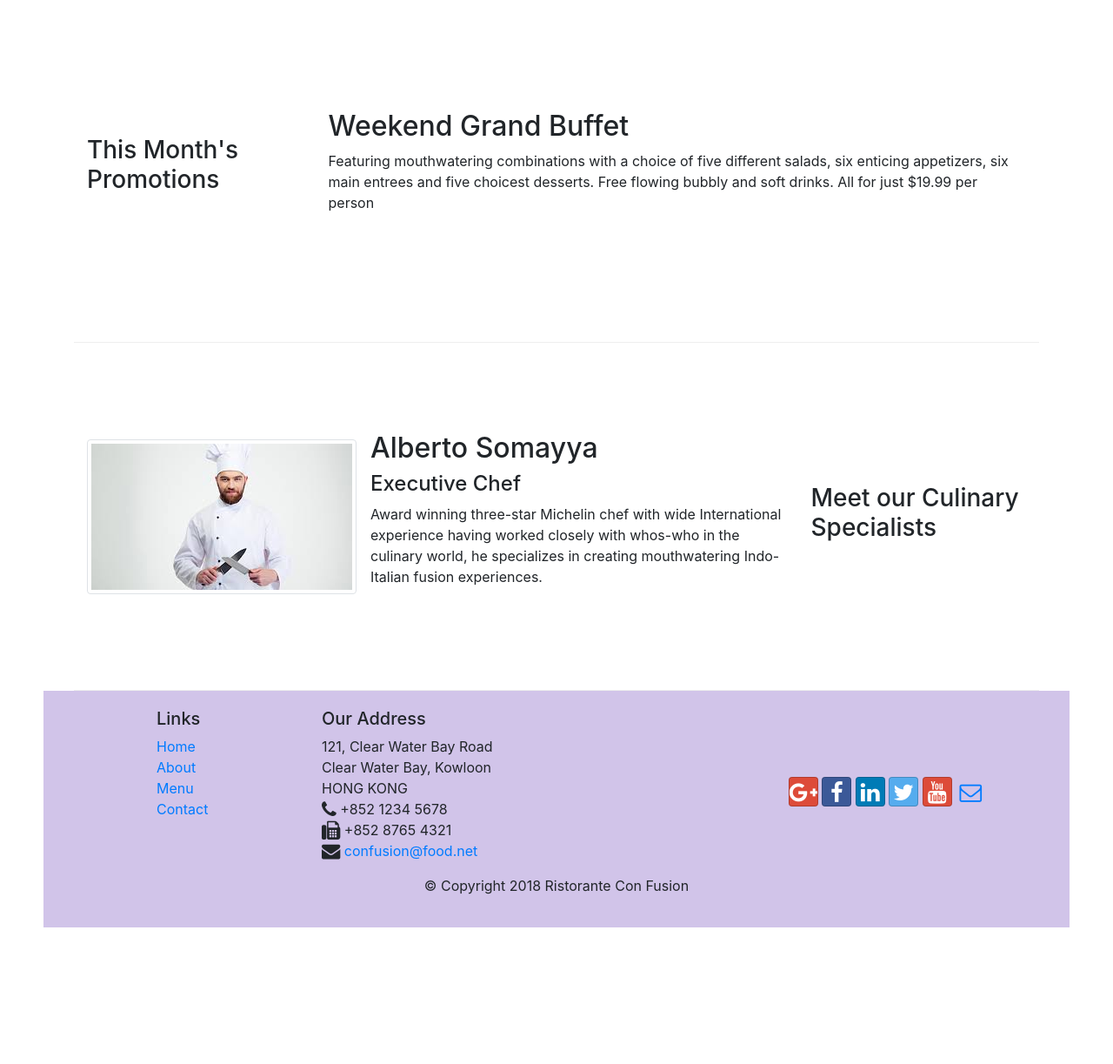
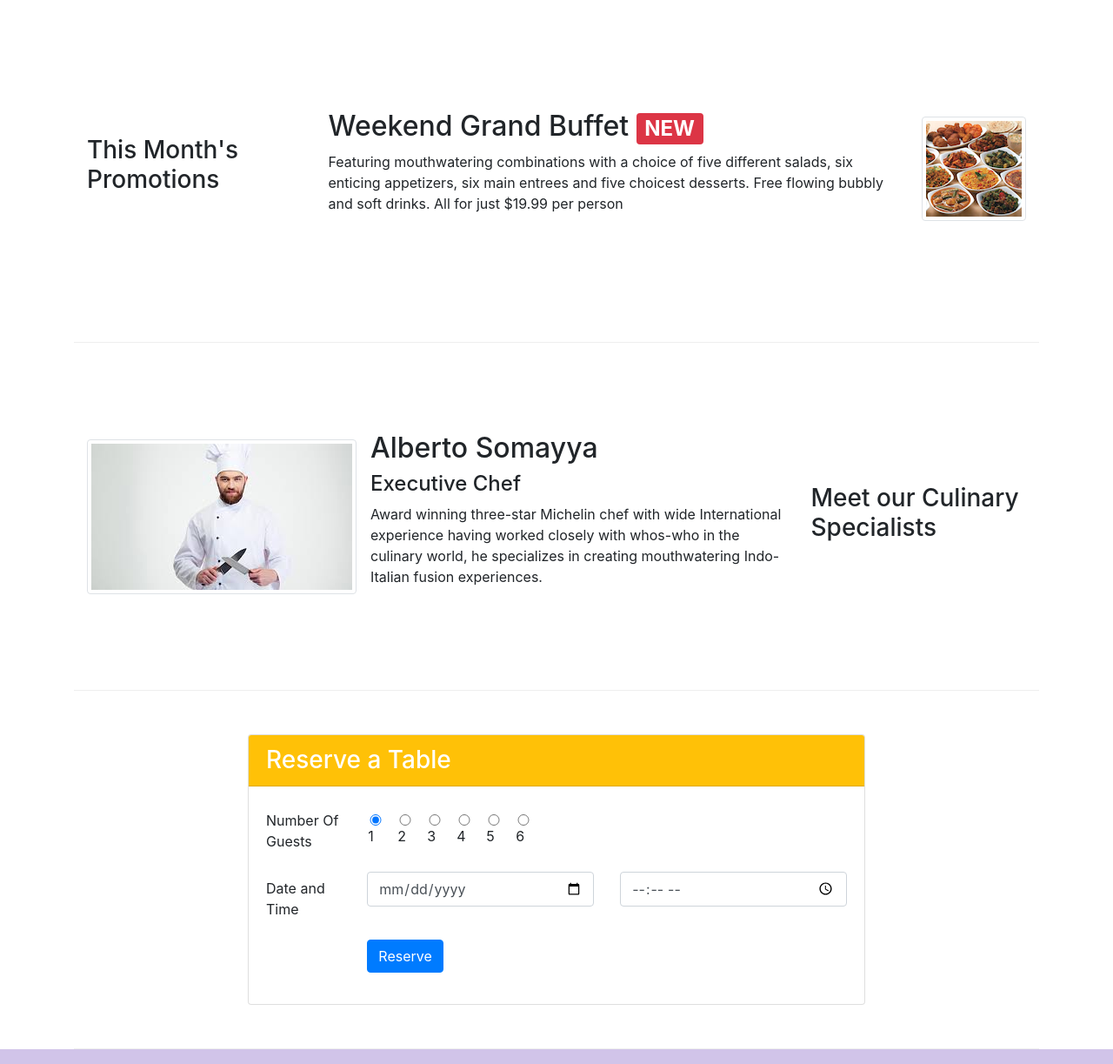
Before and after one commit to ManishAgrawal99/Front-End-Web-UI, a website: page index.html in a window 1280 px wide. Shown: the part 740-1963 px from the top of the page at 87% size. Before the commit the page ends 1856 px from the top, so only its background shows below. Drawn offline with nearby package versions, Linux system fonts and the light colour scheme.

Commit message:
Reservation Card Added

```diff
--- a/css/styles.css
+++ b/css/styles.css
@@ -36,5 +36,8 @@ body{
 
 .navbar-dark{
     background-color: #512DA8;
+}
 
+.no-padding{
+    padding: 50px 0px 0px 0px;
 }
--- a/index.html
+++ b/index.html
@@ -15,7 +15,7 @@
     <title>Ristorante Con Fusion</title>
 </head>
 
-<body>
+<body class="no-padding">
     <nav class="navbar navbar-dark navbar-expand-sm fixed-top">
         <div class="container">
             <button class="navbar-toggler" type="button" data-toggle="collapse" data-target="#Navbar">
@@ -45,6 +45,9 @@
                 <div class="col-12 col-sm align-self-center">
                     <img src="img/logo.png" class="img-fluid">
                 </div>
+                <div class="col-12 col-sm-3 align-self-center">
+                    <a role="button" class="btn btn-warning px-5 py-2 mt-3" href="#reservation-card">Reserve Table</a>
+                </div>
             </div>
         </div>
     </header>
@@ -62,7 +65,7 @@
                             <span class="badge badge-danger">HOT</span>
                             <span class="badge badge-pill badge-secondary">$4.99</span>
                         </h2>
-                        <p>A unique combination of Indian Uthappam (pancake) and Italian pizza,
+                        <p class="d-none d-sm-block">A unique combination of Indian Uthappam (pancake) and Italian pizza,
                             topped with Cerignola olives, ripe vine cherry tomatoes,
                             Vidalia onion, Guntur chillies and Buffalo Paneer.
                         </p>
@@ -72,15 +75,28 @@
         </div>
 
 
+
         <div class="row row-content align-items-center">
-            <div class="col-12 col-sm-4 col-md-3">
-                <h3>This Month's Promotions</h3>
+                <div class="col-12 col-sm-4 col-md-3">
+                        <h3>This Month's Promotions</h3>
+                </div>
+                <div class="col col-sm order-sm-last col-md">
+                    <div class="media">
+                        <div class="media-body">
+                                <h2>
+                                    Weekend Grand Buffet
+                                    <span class="badge badge-danger">NEW</span>
+                                </h2>
+                                <p class="d-none d-sm-block">
+                                    Featuring mouthwatering combinations with a choice of five different salads, six enticing appetizers,
+                                     six main entrees and five choicest desserts. Free flowing bubbly and soft drinks.
+                                      All for just $19.99 per person
+                                </p>
+                        </div>
+                        <img class="d-flex ml-3 img-thumbnail align-self-center" src="img/buffet.png" alt="uthappizza">
+                    </div>
+                </div>
             </div>
-            <div class="col-12 col-sm">
-                <h2>Weekend Grand Buffet</h2>
-                <p>Featuring mouthwatering combinations with a choice of five different salads, six enticing appetizers, six main entrees and five choicest desserts. Free flowing bubbly and soft drinks. All for just $19.99 per person </p>
-            </div>
-        </div>
 
         <div class="row row-content align-items-center">
             <div class="col-12 col-sm-4 order-sm-last col-md-3">
@@ -92,7 +108,7 @@
                     <div class="media-body">
                         <h2 class="mt-0">Alberto Somayya</h2>
                         <h4>Executive Chef</h4>
-                        <p>Award winning three-star Michelin chef with wide International experience having
+                        <p class="d-none d-sm-block">Award winning three-star Michelin chef with wide International experience having
                             worked closely with whos-who in the culinary world, he specializes in creating
                             mouthwatering Indo-Italian fusion experiences.
                         </p>
@@ -100,6 +116,69 @@
                 </div>
             </div>
         </div>
+        <div id="reservation-card" class="row row-content align-items-center">
+            <div class="col col-sm-8 offset-md-2">
+                <div class="card">
+                    <h3 class="card-header bg-warning text-white">
+                        Reserve a Table
+                    </h3>
+                    <div class="card-body">
+                        <form>
+                            <div class="form-group row">
+                                <label for="telnum" class="col-12 col-md-2 col-form-label">Number Of Guests</label>
+                                <div class="form-check-inline ml-3 mr-3">
+                                    <label class="form-check-label" for="guest1">
+                                      <input type="radio" class="form-check-input form-control" id="guest1" name="optradio" value="option1" checked>1
+                                    </label>
+                                </div>
+                                <div class="form-check-inline mr-3">
+                                    <label class="form-check-label" for="guest2">
+                                      <input type="radio" class="form-check-input form-control" id="guest2" name="optradio" value="option2">2
+                                    </label>
+                                </div>
+                                <div class="form-check-inline mr-3">
+                                    <label class="form-check-label" for="guest3">
+                                      <input type="radio" class="form-check-input form-control" id="guest3" name="optradio" value="option3">3
+                                    </label>
+                                </div>
+                                <div class="form-check-inline mr-3">
+                                    <label class="form-check-label" for="guest4">
+                                      <input type="radio" class="form-check-input form-control" id="guest4" name="optradio" value="option4">4
+                                    </label>
+                                </div>
+                                <div class="form-check-inline mr-3">
+                                    <label class="form-check-label" for="guest5">
+                                      <input type="radio" class="form-check-input form-control" id="guest5" name="optradio" value="option5">5
+                                    </label>
+                                </div>
+                                <div class="form-check-inline mr-3">
+                                    <label class="form-check-label" for="guest6">
+                                      <input type="radio" class="form-check-input form-control" id="guest6" name="optradio" value="option6">6
+                                    </label>
+                                </div>
+                            </div>
+                            <div class="form-group row">
+                                <label for="date-time" class="col-12 col-md-2 col-form-label">Date and Time</label>
+                                <div class="col-6 col-md-5">
+                                    <input type="date" class="form-control" id="date" name="date" placeholder="Date">
+                                </div>
+                                <div class="col-6 col-md-5">
+                                    <input type="time" class="form-control" id="time" name="time" placeholder="Time">
+                                </div>
+                            </div>
+                            <div class="form-group row">
+                                <div class="offset-md-2 col-md-10">
+                                    <button type="submit" class="btn btn-primary">
+                                        Reserve
+                                    </button>
+                                </div>
+                            </div>
+                        </form>
+                    </div>
+                </div>
+            </div>
+        </div>
+
     </div>
 
     <footer class="footer">
```
Also changed, not shown: aboutus.html (+1 -1 lines), contactus.html (+1 -1 lines).
